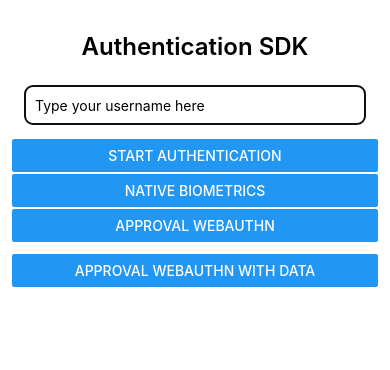
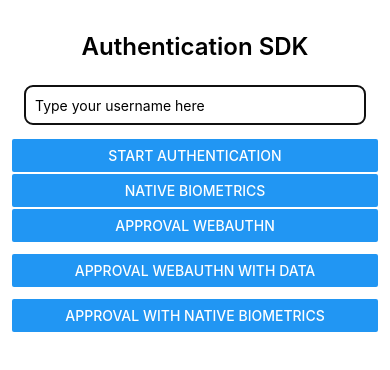
Before and after one commit to TransmitSecurity/react-native-ts-authentication, a React Native app in the folder example/: screen / in a window 390 px wide. Shown: the top 370 px of the page. Built offline with nearby package versions, Linux system fonts and the light colour scheme.

Commit message:
added approvals methods to iOS and JS

```diff
--- a/example/src/App.tsx
+++ b/example/src/App.tsx
@@ -53,6 +53,7 @@ export default class App extends React.Component<any, State> {
               onStartNativeBiometrics={this.onStartNativeBiometrics}
               onApprovalWebAuthn={this.onApprovalWebAuthn}
               onApprovalWebAuthnWithData={this.onApprovalWebAuthnWithData}
+              onApprovalNativeBiometrics={this.onApprovalNativeBiometrics}
               errorMessage={this.state.errorMessage}
             />
           ) : (
@@ -236,6 +237,22 @@ export default class App extends React.Component<any, State> {
     }
   }
 
+  // Approvals Native Biometrics
+
+  public onApprovalNativeBiometrics = async (username: string) => {
+    if (username === '') {
+      this.setState({ errorMessage: 'Please enter a username' });
+      return;
+    }
+
+    try {
+      const result = await TSAuthenticationSDKModule.approvalNativeBiometrics(username, "challenge");
+      console.log("Approval result: ", result);
+    }  catch (error: any) {
+      this.setState({ errorMessage: `${error}` });
+    }
+  }
+
   // Navigation
 
   private navigateToAuthenticatedUserScreen = (username: string, isNewRegistration: boolean): void => {
--- a/example/src/home.tsx
+++ b/example/src/home.tsx
@@ -7,13 +7,13 @@
 
 import React, { type ReactElement } from 'react';
 import { View, StyleSheet, Text, Button, TextInput, Alert } from 'react-native';
-import { TSAuthenticationSDK } from '../../lib/typescript/src';
 
 export type Props = {
     onStartAuthentication: (username: string) => void;
     onStartNativeBiometrics: (username: string) => void;
     onApprovalWebAuthn: (username: string, approvalData: { [key: string]: string; }) => void;
     onApprovalWebAuthnWithData: (rawAuthenticationData: { [key: string]: any; } ) => void;
+    onApprovalNativeBiometrics: (username: string) => void;
     errorMessage: string;
 };
 
@@ -40,6 +40,7 @@ export default class HomeScreen extends React.Component<Props, State> {
                 {this.renderNativeBiometricsButton()}
                 {this.renderApprovalWebAuthnButton()}
                 {this.renderApprovalWebAuthnWithDataButton()}
+                {this.renderApprovalNativeBiometricsButton()}
                 {this.renderStatusLabel()}
             </View>
         );
@@ -111,6 +112,17 @@ export default class HomeScreen extends React.Component<Props, State> {
         )
     }
 
+   private renderApprovalNativeBiometricsButton(): ReactElement {
+        return (
+            <View style={{ marginTop: 12 }}>
+                <Button
+                    title="Approval with Native Biometrics"
+                    onPress={() => { this.handlePressApprovalNativeBiometrics() }}
+                />
+            </View>
+        )
+    }
+
     private handlePressApprovalWebAuthndata = () => {
         if (!this.state.username || this.state.username === '') {
             Alert.alert("Error", "Please enter a username");
@@ -137,6 +149,15 @@ export default class HomeScreen extends React.Component<Props, State> {
         }
 
         this.props.onApprovalWebAuthnWithData(approvalData)
+    }
+
+    private handlePressApprovalNativeBiometrics = () => {
+        if (!this.state.username || this.state.username === '') {
+            Alert.alert("Error", "Please enter a username");
+            return
+        }
+
+        this.props.onApprovalNativeBiometrics(this.state.username)
     }
 }
 
```
Also changed, not shown: 4 other files (tests, documents, lock files or other folders).
